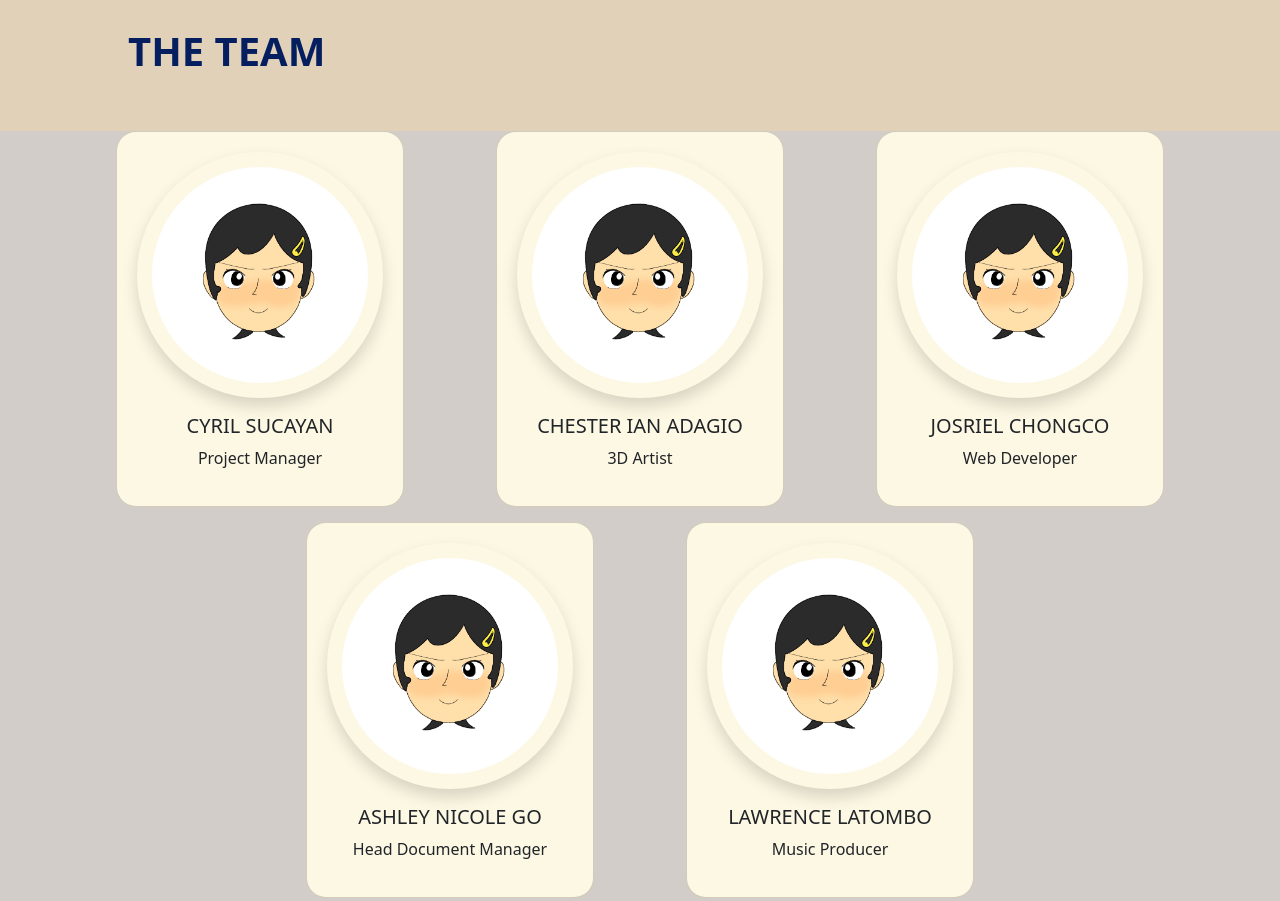
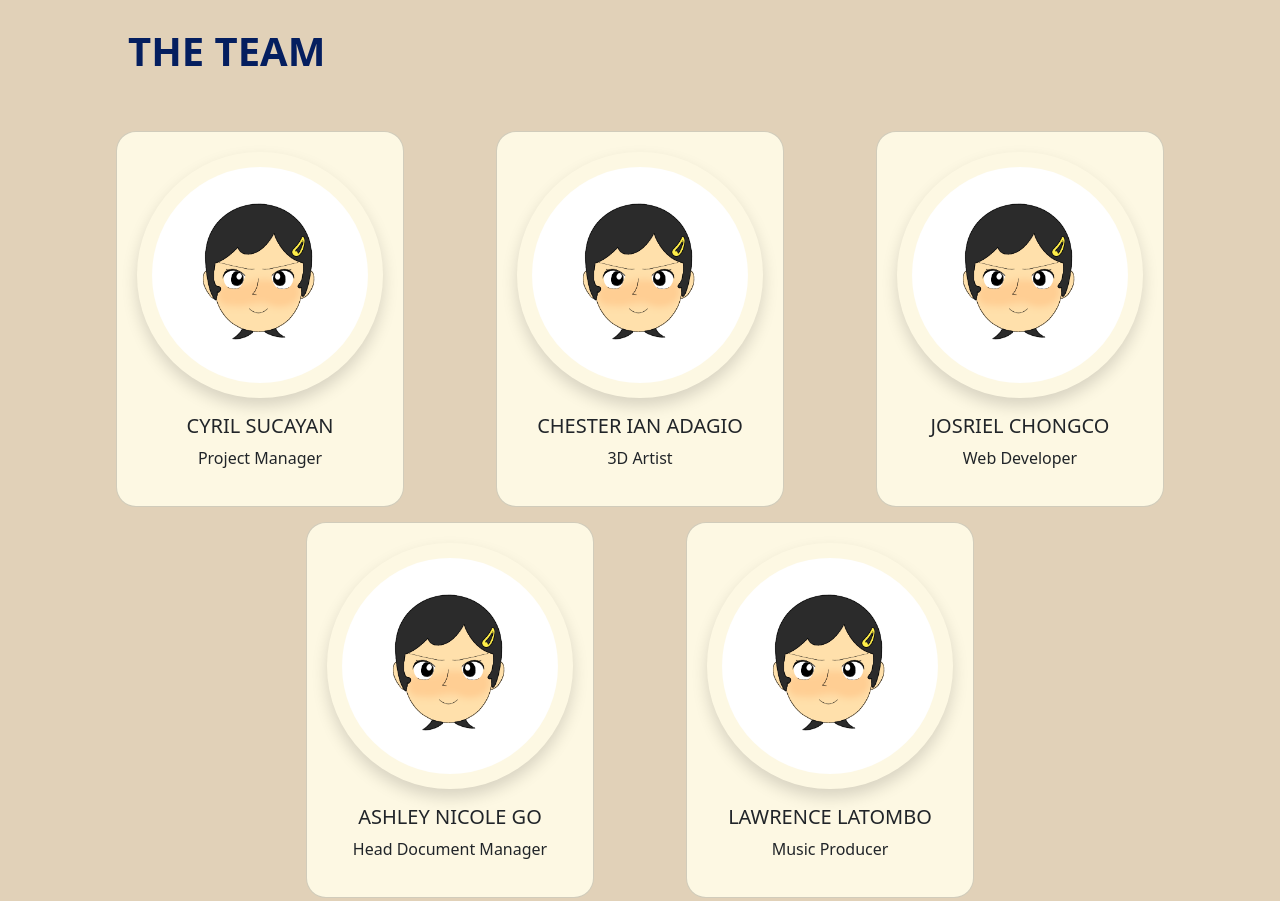
Before and after one commit to Jawsreal/lunggati, a plain HTML site: page index.html in a window 1280 px wide. Shown: the part 3540-4441 px from the top of the page. Drawn offline with nearby package versions, Linux system fonts and the light colour scheme; some packages are replaced by stand-ins of ours; a script that the page names is missing.

Commit message:
Add files via upload

```diff
--- a/Skin.css
+++ b/Skin.css
@@ -958,7 +958,7 @@ footer p{
 .bglast{
     width: 100%;
     height: auto;
-    background-image: url(images/BG3.jpg);
+    background-image: url(images/bg3.jpg);
     background-size: cover;
 	background-position: center bottom;
 }
```
